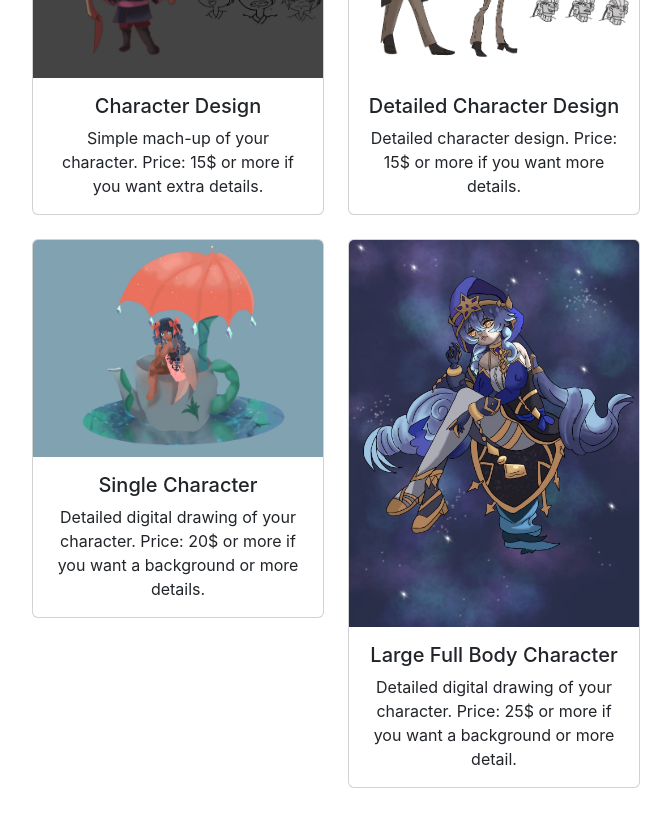
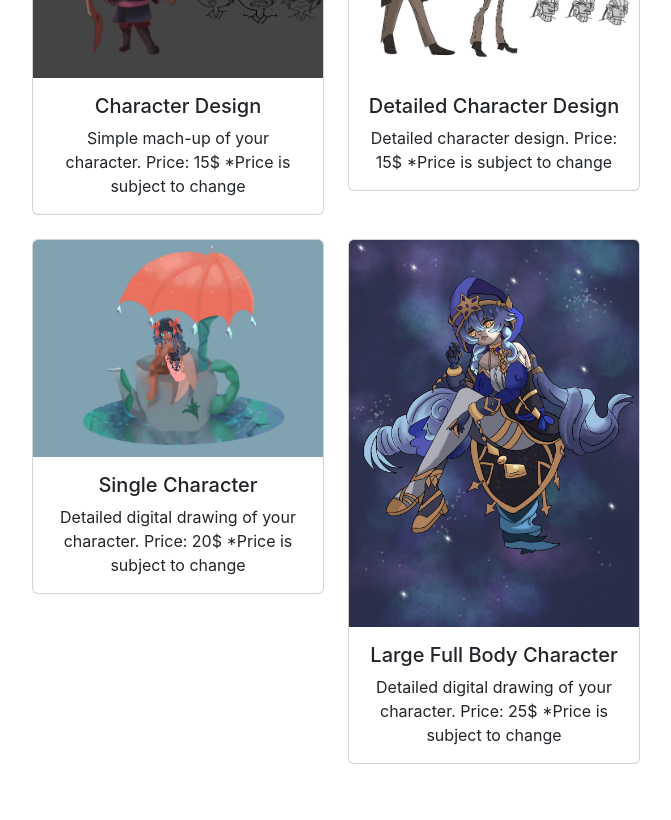
Before and after one commit to Vavarooks/ArtPorfolio, a React (Create React App) app in the folder client/: page / in a window 1280 px wide. Shown: the part 720-1540 px from the top of the page, without its empty margins (304-975 px from the left). After the commit the page ends 1516 px from the top, so only its background shows below. Built offline with nearby package versions, Linux system fonts and the light colour scheme.

Commit message:
prices changed

```diff
--- a/client/src/views/Main.jsx
+++ b/client/src/views/Main.jsx
@@ -44,7 +44,7 @@ const Main = () => {
                                     <img src={process.env.PUBLIC_URL + '/images/wizard-design.jpg'} className="card-img-top img-fluid" alt="wizard-design" />
                                     <div className="card-body">
                                         <h5 className="card-title">Character Design</h5>
-                                        <p className="card-text">Simple mach-up of your character. Price: 15$ or more if you want extra details.</p>
+                                        <p className="card-text">Simple mach-up of your character. Price: 15$ *Price is subject to change</p>
                                     </div>
                                 </div>
                             </div>
@@ -53,7 +53,7 @@ const Main = () => {
                                     <img src={process.env.PUBLIC_URL + '/images/muse-design.jpg'} className="card-img-top img-fluid" alt="muse-design" />
                                     <div className="card-body">
                                         <h5 className="card-title">Detailed Character Design</h5>
-                                        <p className="card-text">Detailed character design. Price: 15$ or more if you want more details.</p>
+                                        <p className="card-text">Detailed character design. Price: 15$ *Price is subject to change</p>
                                     </div>
                                 </div>
                             </div>
@@ -62,7 +62,7 @@ const Main = () => {
                                     <img src={process.env.PUBLIC_URL + '/images/girl-cup.jpg'} className="card-img-top img-fluid" alt="girl-cup" />
                                     <div className="card-body">
                                         <h5 className="card-title">Single Character</h5>
-                                        <p className="card-text">Detailed digital drawing of your character. Price: 20$ or more if you want a background or more details.</p>
+                                        <p className="card-text">Detailed digital drawing of your character. Price: 20$ *Price is subject to change</p>
                                     </div>
                                 </div>
                             </div>
@@ -71,7 +71,7 @@ const Main = () => {
                                     <img src={process.env.PUBLIC_URL + '/images/genshin-fanart.jpg'} className="card-img-top img-fluid" alt="magical-girl" />
                                     <div className="card-body">
                                         <h5 className="card-title">Large Full Body Character</h5>
-                                        <p className="card-text">Detailed digital drawing of your character. Price: 25$ or more if you want a background or more detail.</p>
+                                        <p className="card-text">Detailed digital drawing of your character. Price: 25$ *Price is subject to change</p>
                                     </div>
                                 </div>
                             </div>
```
